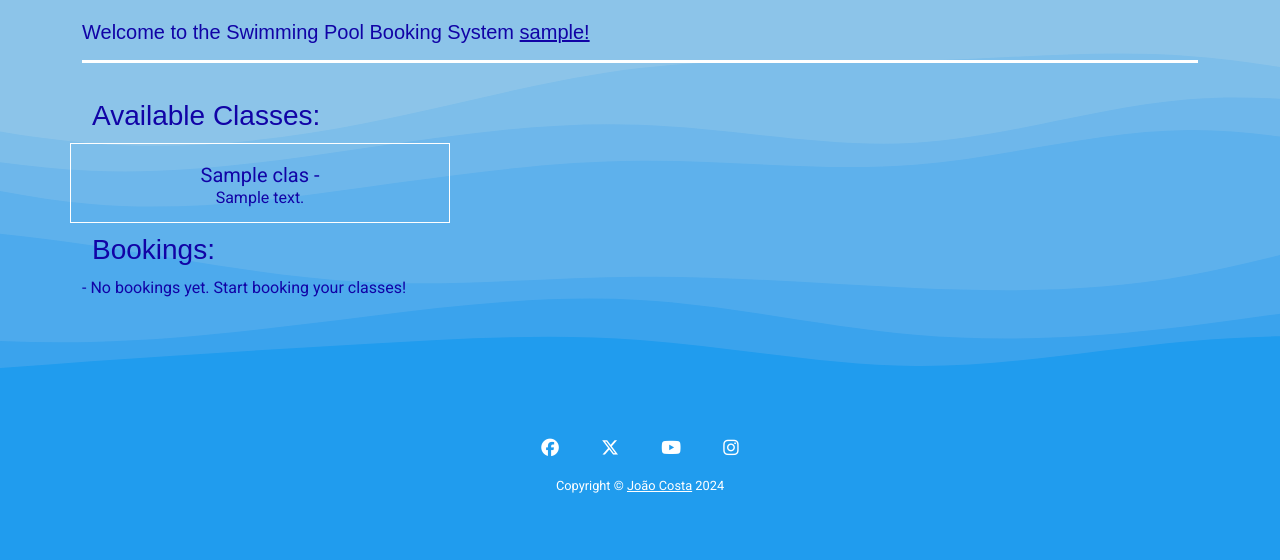
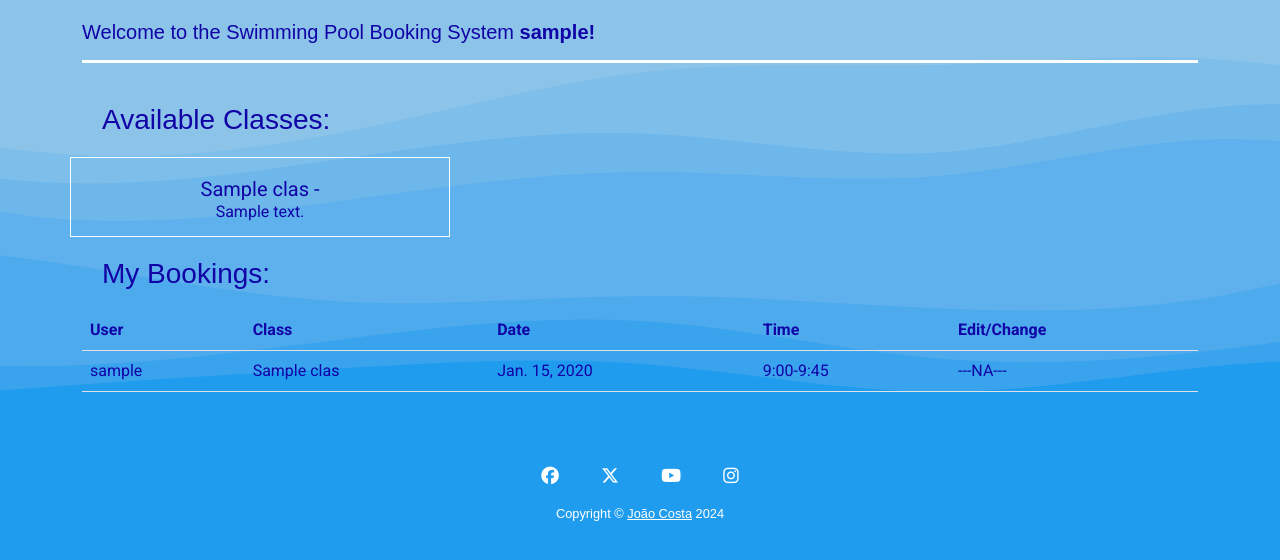
Before and after one commit to Johns-Costa/pool-booking, a Django app: page / in a window 1280 px wide. Shown: the part 74-634 px from the top of the page. Run offline with Django 4.2, Linux system fonts and the light colour scheme; a user stored in the database is signed in; tables that the repository leaves empty hold one stand-in row (values such as "Sample post"); data that the repository does not hold is empty; some libraries are stand-ins or nearby versions.

Commit message:
change to show only user classes (including past classes) in index.html, ordered classes in manage_classes.html and add sytling

```diff
--- a/booking/static/booking/style.css
+++ b/booking/static/booking/style.css
@@ -53,12 +53,13 @@ h2,
 h3,
 h4,
 h5,
-h6 {
+h6,
+p {
     font-family: 'Montserat', 'Arial', sans-serif;
 }
 
 h3 {
-    margin: 10px;
+    margin: 20px;
 
 }
 
--- a/booking/templates/booking/cancel_class.html
+++ b/booking/templates/booking/cancel_class.html
@@ -7,7 +7,7 @@
     <p>Are you sure you want to delete the class "{{ class.name }}" permanently?</p>
     <form method="post" action="{% url 'cancel_class' class.id %}">
         {% csrf_token %}
-        <button type="submit" class="btn btn-primary">Yes, Delete</button>
-        <a type="button" class="btn btn-danger" href="{% url 'manage_classes' %}">No, Go Back</a>
+        <button type="submit" class="btn btn-danger">Yes, Delete</button>
+        <a type="button" class="btn btn-primary" href="{% url 'manage_classes' %}">No, Go Back</a>
     </form>
 {% endblock %}
--- a/booking/templates/booking/index.html
+++ b/booking/templates/booking/index.html
@@ -2,16 +2,16 @@
 
 {% block content %}
 {% if user.is_authenticated %}
-<h5>Welcome to the Swimming Pool Booking System <u>{{ user }}!</u></h5>
+<h5>Welcome to the Swimming Pool Booking System <strong>{{ user }}!</strong></h5>
 {% endif %}
 <hr>
 {% if messages %}
 <ul class="messages">
-  {% for message in messages %}
+    {% for message in messages %}
     {% if 'cancel_booking' or 'edit_booking' in message.tags %}
-      <li{% if message.tags %} class="{{ message.tags }}"{% endif %}>{{ message }}</li>
-    {% endif %}
-  {% endfor %}
+    <li{% if message.tags %} class="{{ message.tags }}" {% endif %}>{{ message }}</li>
+        {% endif %}
+        {% endfor %}
 </ul>
 {% endif %}
 <h3>Available Classes:</h3>
@@ -27,15 +27,15 @@
         {% endfor %}
     </div>
 </div>
-<h3>Bookings:</h3>
+<h3>My Bookings:</h3>
 {% if bookings %}
 <div class="table-responsive">
     <table class="table table_custom">
         <thead>
             <tr>
                 <th>User</th>
-                <th>Date and Time</th>
-                <th>Selected Class</th>
+                <th>Class</th>
+                <th>Date</th>
                 <th>Time</th>
                 <th>Edit/Change</th>
             </tr>
@@ -44,17 +44,17 @@
             {% for booking in bookings %}
             <tr>
                 <td>{{ booking.user.username }}</td>
+                <td>{{ booking.selected_class }}</td>
                 <td>{{ booking.date_time }}</td>
-                <td>{{ booking.selected_class }}</td>
                 <td>{{ booking.get_time_display }}</td>
-                {% if user.is_authenticated and booking.user == user %}
+                {% if booking.date_time >= current_datetime %}
                 <td>
                     <div class="d-grid gap-2 d-md-block">
                         <a class="btn btn-primary" style="--bs-btn-padding-y: .25rem;
-                        --bs-btn-padding-x: .5rem; --bs-btn-font-size: .75rem;"
+                            --bs-btn-padding-x: .5rem; --bs-btn-font-size: .75rem;"
                             href="{% url 'edit_booking' booking.id %}">Edit</a>
-                        <a class="btn btn-primary" style="--bs-btn-padding-y: .25rem;
-                        --bs-btn-padding-x: .5rem; --bs-btn-font-size: .75rem;"
+                        <a class="btn btn-primary " style="--bs-btn-padding-y: .25rem;
+                            --bs-btn-padding-x: .5rem; --bs-btn-font-size: .75rem;"
                             href="{% url 'cancel_booking' booking.id %}">Cancel</a>
                     </div>
                 </td>
@@ -63,10 +63,11 @@
                 {% endif %}
             </tr>
             {% endfor %}
+
         </tbody>
     </table>
 </div>
 {% else %}
-<p> - No bookings yet. Start booking your classes!</p>
+<p> - No bookings yet. <a class="link" href="{% url 'book_class' %}"><strong>Start booking your classes!</strong></a>Start booking your classes!</p>
 {% endif %}
 {% endblock %}
--- a/booking/views.py
+++ b/booking/views.py
@@ -7,23 +7,34 @@ from django.contrib.auth.decorators import login_required
 from django.http import HttpResponse
 from django.core.exceptions import ValidationError
 from django.utils import timezone
+
 # Create your views here.
+
+from django.shortcuts import render
+from django.utils import timezone
 
 @login_required
 def index(request):
     # Exclude canceled classes from the queryset
     classes = Class.objects.filter(canceled=False)
-    bookings = Booking.objects.all()
-    bookings = Booking.objects.order_by('date_time')
-    current_datetime = timezone.now()
-    bookings = Booking.objects.filter(date_time__gte=current_datetime)
-    bookings_to_cancel = Booking.objects.filter(date_time__lt=current_datetime)
 
-    # Iterate through the filtered bookings and delete them
-    for booking in bookings_to_cancel:
-        booking.delete()
+    # Get bookings for the currently logged-in user
+    bookings = Booking.objects.filter(user=request.user)
 
-    return render(request, 'booking/index.html', {'classes': classes, 'bookings': bookings})
+    # Order bookings by date and time
+    bookings = bookings.order_by('date_time')
+
+    # Get the current datetime
+    current_datetime = timezone.now().date()
+
+    context = {
+        'classes': classes,
+        'bookings': bookings,
+        'current_datetime': current_datetime,
+    }
+
+    return render(request, 'booking/index.html', context)
+
 
 @login_required
 def book_class(request):
@@ -48,11 +59,19 @@ def book_class(request):
 @staff_member_required
 def manage_classes(request):
     classes = Class.objects.all()
-    bookings = Booking.objects.all()
+    # Get the current datetime
+    current_datetime = timezone.now().date()
+
+    bookings = Booking.objects.filter(date_time__gte=current_datetime)
+
+    # Order bookings by date and time
+    bookings = bookings.order_by('date_time')
+
 
     context = {
         'classes': classes,
         'bookings': bookings,
+        'current_datetime': current_datetime,
     }
 
     return render(request, 'booking/manage_classes.html', context)
--- a/pool/settings.py
+++ b/pool/settings.py
@@ -27,7 +27,7 @@ BASE_DIR = Path(__file__).resolve().parent.parent
 SECRET_KEY = os.environ.get("SECRET_KEY")
 
 # SECURITY WARNING: don't run with debug turned on in production!
-DEBUG = True
+DEBUG = False
 
 ALLOWED_HOSTS = ['127.0.0.1', '.herokuapp.com']
 
@@ -137,7 +137,7 @@ USE_TZ = True
 # Static files (CSS, JavaScript, Images)
 # https://docs.djangoproject.com/en/4.2/howto/static-files/
 
-STATIC_URL = 'static/'
+STATIC_URL = '/static/'
 STATIC_ROOT = os.path.join(BASE_DIR, 'staticfiles')
 
 # Default primary key field type
```
Also changed, not shown: booking/templates/booking/manage_classes.html (+8 -7 lines), templates/account/login.html (+10 -4 lines), booking/models.py (line endings or trailing spaces), 1 other file.
